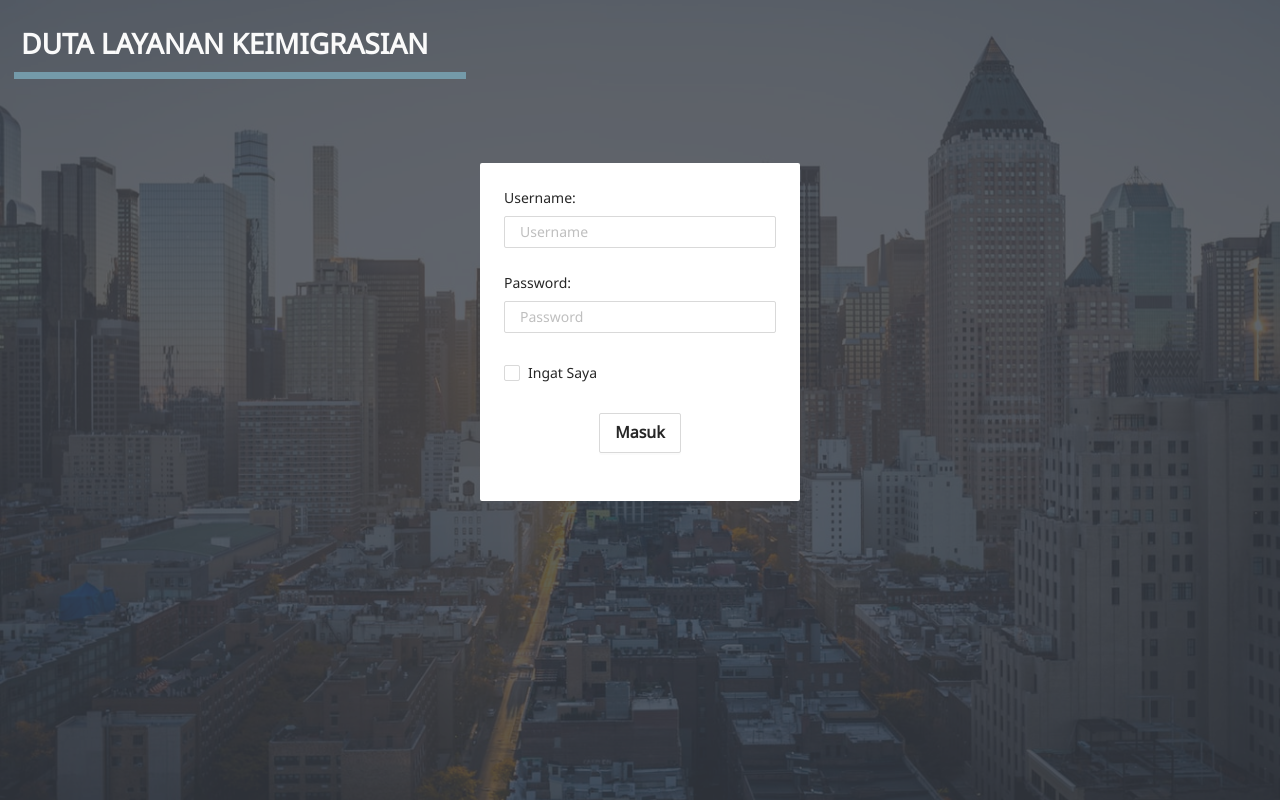
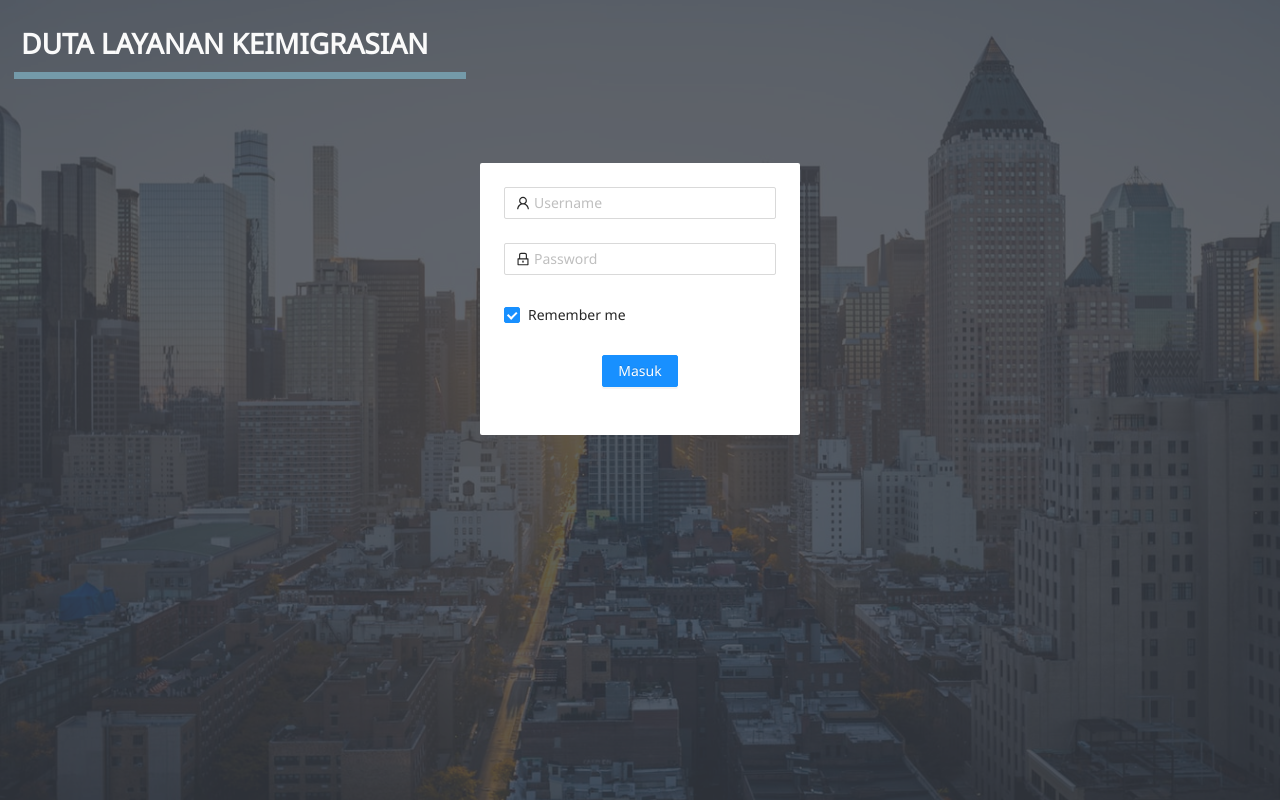
Before and after one commit to kretawiweka/immigration-lobby, a React (Create React App) app: page /login in a window 1280 px wide. Built offline with nearby package versions, Linux system fonts and the light colour scheme.

Commit message:
Add auth func and home menu route

```diff
--- a/src/App.jsx
+++ b/src/App.jsx
@@ -1,12 +1,21 @@
 import React from 'react';
-import { BrowserRouter as Router, Route } from 'react-router-dom';
+import { BrowserRouter as Router } from 'react-router-dom';
 
-import routes from './routes';
+import { privateRoutes, publicRoutes } from './routes';
+import { NotAuthRedirect, AuthRedirect } from './routes/redirect-route';
 
 const App = () => (
   <Router>
-    {routes.map((item, index) => (
-      <Route key={index} exact path={item.path} component={item.page} />
+    {publicRoutes.map((item, index) => (
+      <AuthRedirect key={index} path={item.path} component={item.page} />
+    ))}
+    {privateRoutes.map((item, index) => (
+      <NotAuthRedirect
+        key={index}
+        exact
+        path={item.path}
+        component={item.page}
+      />
     ))}
   </Router>
 );
--- a/src/components/Header/index.jsx
+++ b/src/components/Header/index.jsx
@@ -1,7 +1,9 @@
 import React from 'react';
 import PropTypes from 'prop-types';
+import { Button } from 'antd';
+import { Link } from 'react-router-dom';
 
-import { Button } from 'antd';
+import { removeAuth } from '../../utils/auth';
 
 import {
   HeaderContainer,
@@ -13,15 +15,22 @@ import {
 } from './style';
 
 const Header = () => {
+  const onLogout = () => {
+    removeAuth();
+    window.location.href = '/login';
+  };
+
   return (
     <HeaderContainer>
       <HeaderContent>
-        <h3 style={{ cursor: 'pointer' }}>
-          <strong>Duta Layanan Keimigrasian</strong>
-        </h3>
+        <Link to="/">
+          <h3 style={{ cursor: 'pointer' }}>
+            <strong>Duta Layanan Keimigrasian</strong>
+          </h3>
+        </Link>
         <HeaderAction>
           <h5>Logged in as admin</h5>
-          <Button>Logout</Button>
+          <Button onClick={onLogout}>Logout</Button>
         </HeaderAction>
       </HeaderContent>
     </HeaderContainer>
--- a/src/pages/home/index.jsx
+++ b/src/pages/home/index.jsx
@@ -1,4 +1,5 @@
 import React from 'react';
+import { Link } from 'react-router-dom';
 
 import Card from '../../components/Card';
 import Hero from '../../components/Hero';
@@ -13,26 +14,38 @@ const HomePage = () => {
       <SingleHeader title="LAYANAN KEIMIGRASIAN" />
       <Content>
         <CardContent>
+          <Link to="/informasi-layanan">
             <Card backgroundColor="#749AA9" width="240px">
               <CardTitle>Informasi Layanan</CardTitle>
             </Card>
+          </Link>
+          <Link to="/online-chat/start-room">
             <Card backgroundColor="#749AA9" width="240px">
               <CardTitle>Online Chat</CardTitle>
             </Card>
+          </Link>
+          <Link to="/status-permohonan">
             <Card backgroundColor="#749AA9" width="240px">
               <CardTitle>Status Permohonan</CardTitle>
             </Card>
+          </Link>
         </CardContent>
         <CardContent>
+          <Link to="/kelola-informasi-layanan">
             <Card backgroundColor="#749AA9" width="240px">
               <CardTitle>Kelola Informasi Layanan</CardTitle>
             </Card>
+          </Link>
+          <Link to="/informasi-layanan">
             <Card backgroundColor="#749AA9" width="240px">
-            <CardTitle>Layanan</CardTitle>
+              <CardTitle>Informasi Layanan</CardTitle>
             </Card>
+          </Link>
+          <Link to="/akun-pengguna">
             <Card backgroundColor="#749AA9" width="240px">
-            <CardTitle>Akun</CardTitle>
+              <CardTitle>Akun Pengguna</CardTitle>
             </Card>
+          </Link>
         </CardContent>
       </Content>
     </Layout>
--- a/src/pages/login/index.jsx
+++ b/src/pages/login/index.jsx
@@ -1,7 +1,9 @@
-import React from 'react';
-import { Form, Input, Button, Checkbox, Row, Card } from 'antd';
-import Icon from '@ant-design/icons';
+import React, { useState } from 'react';
+import { Form, Input, Button, Checkbox, Card, Row, Alert } from 'antd';
+import { UserOutlined, LockOutlined } from '@ant-design/icons';
+
 import HeroBackground from '../../assets/images/hero-bg.jpeg';
+import { setAuth } from '../../utils/auth';
 
 import { SingleHeader } from '../../components/Header';
 import {
@@ -12,7 +14,32 @@ import {
   LoginContainer,
 } from './style';
 
+const ACCOUNT = {
+  username: 'admin',
+  password: 'admin',
+};
+
 const Login = () => {
+  const [alertVisible, setAlertVisible] = useState(false);
+  const [alertMessage, setAlertMessage] = useState('');
+  const handleAlertClose = () => {
+    setAlertVisible(false);
+  };
+  const onFormSubmit = (values) => {
+    if (
+      values.username === ACCOUNT.username &&
+      values.password === ACCOUNT.password
+    ) {
+      setAuth({
+        username: values.username,
+      });
+      window.location.href = '/';
+    } else {
+      setAlertVisible(true);
+      setAlertMessage('Username dan Password tidak sesuai.');
+    }
+  };
+
   return (
     <>
       <LoginContainer>
@@ -20,41 +47,58 @@ const Login = () => {
         <Content>
           <CardContainer>
             <Card bordered={false}>
-              <Form className="login-form" layout="vertical">
-                <Form.Item>
-                  <h4>Username:</h4>
+              {alertVisible ? (
+                <div style={{ marginBottom: '14px' }}>
+                  <Alert
+                    message={alertMessage}
+                    type="error"
+                    closable
+                    afterClose={handleAlertClose}
+                  />
+                </div>
+              ) : null}
+              <Form
+                name="normal_login"
+                className="login-form"
+                initialValues={{ remember: true }}
+                onFinish={onFormSubmit}
+              >
+                <Form.Item
+                  name="username"
+                  rules={[
+                    { required: true, message: 'Please input your Username!' },
+                  ]}
+                >
                   <Input
-                    prefix={
-                      <Icon type="user" style={{ color: 'rgba(0,0,0,.25)' }} />
-                    }
+                    prefix={<UserOutlined className="site-form-item-icon" />}
                     placeholder="Username"
                   />
                 </Form.Item>
-                <Form.Item>
-                  <h4>Password:</h4>
+                <Form.Item
+                  name="password"
+                  rules={[
+                    { required: true, message: 'Please input your Password!' },
+                  ]}
+                >
                   <Input
-                    prefix={
-                      <Icon type="lock" style={{ color: 'rgba(0,0,0,.25)' }} />
-                    }
+                    prefix={<LockOutlined className="site-form-item-icon" />}
                     type="password"
                     placeholder="Password"
                   />
                 </Form.Item>
-                <Row>
-                  <Form.Item>
-                    <Checkbox>
-                      <span>Ingat Saya</span>
-                    </Checkbox>
+                <Form.Item>
+                  <Form.Item name="remember" valuePropName="checked" noStyle>
+                    <Checkbox>Remember me</Checkbox>
                   </Form.Item>
-                </Row>
+                </Form.Item>
                 <Row align="center">
                   <Form.Item>
                     <Button
+                      type="primary"
                       htmlType="submit"
                       className="login-form-button"
-                      size="large"
                     >
-                      <strong>Masuk</strong>
+                      Masuk
                     </Button>
                   </Form.Item>
                 </Row>
--- a/src/routes.js
+++ b/src/routes/index.js
@@ -1,36 +1,32 @@
-import Home from './pages/home';
-import Login from './pages/login';
+import Login from '../pages/login';
+import Home from '../pages/home';
 /** /informasi layanan */
-import ServiceInformation from './pages/service-information';
+import ServiceInformation from '../pages/service-information';
 /** /status-permohonan */
-import ApplicationStatus from './pages/application-status';
-import ApplicationStatusPassport from './pages/application-status/passport';
-import ApplicationStatusIzinTinggal from './pages/application-status/izintinggal';
+import ApplicationStatus from '../pages/application-status';
+import ApplicationStatusPassport from '../pages/application-status/passport';
+import ApplicationStatusIzinTinggal from '../pages/application-status/izintinggal';
 /** /akun-pengguna */
-import UserAccount from './pages/user-account';
-import UserAccountAdd from './pages/user-account/add';
+import UserAccount from '../pages/user-account';
+import UserAccountAdd from '../pages/user-account/add';
 /** /laporan */
-import Report from './pages/report';
-import FrequesntlyAsk from './pages/report/frequently-ask';
-import InformationCounter from './pages/report/information-counter';
-import OfficerPerformance from './pages/report/officer-performance';
+import Report from '../pages/report';
+import FrequesntlyAsk from '../pages/report/frequently-ask';
+import InformationCounter from '../pages/report/information-counter';
+import OfficerPerformance from '../pages/report/officer-performance';
 /** /kelola-informasi-layanan */
-import ManageServiceInformation from './pages/manage-service-information';
+import ManageServiceInformation from '../pages/manage-service-information';
 /** /online-chat */
-import ChatRoomList from './pages/online-chat/chatroomlist';
-import ChatRoom from './pages/online-chat/chatroom';
-import StartChatRoom from './pages/online-chat/startchatroom';
-import StartChatRoomAlt from './pages/online-chat/startchatroomalt';
-import ChatRoomOver from './pages/online-chat/chatroomover';
+import ChatRoomList from '../pages/online-chat/chatroomlist';
+import ChatRoom from '../pages/online-chat/chatroom';
+import StartChatRoom from '../pages/online-chat/startchatroom';
+import StartChatRoomAlt from '../pages/online-chat/startchatroomalt';
+import ChatRoomOver from '../pages/online-chat/chatroomover';
 
-const routes = [
+const privateRoutes = [
   {
     path: '/',
     page: Home,
-  },
-  {
-    path: '/login',
-    page: Login,
   },
   {
     path: '/informasi-layanan',
@@ -99,4 +95,11 @@ const routes = [
   },
 ];
 
-export default routes;
+const publicRoutes = [
+  {
+    path: '/login',
+    page: Login,
+  },
+];
+
+export { privateRoutes, publicRoutes };
--- /dev/null
+++ b/src/routes/redirect-route.js
@@ -0,0 +1,12 @@
+import { Redirect, Route } from 'react-router-dom';
+import { checkAuth } from '../utils/auth';
+
+const NotAuthRedirect = ({ ...props }) => {
+  return checkAuth() ? <Route {...props} /> : <Redirect to="/login" />;
+};
+
+const AuthRedirect = ({ ...props }) => {
+  return !checkAuth() ? <Route {...props} /> : <Redirect to="/" />;
+};
+
+export { NotAuthRedirect, AuthRedirect };
--- a/src/utils/auth.js
+++ b/src/utils/auth.js
@@ -1,5 +1,19 @@
-const setAuth = () => {};
+import { setLocalStorage, getLocalStorage } from './localStorage';
 
-const isAuth = () => {};
+const checkAuth = () => {
+  if (getLocalStorage('auth') == null) return false;
+  return true;
+};
 
-export { setAuth, isAuth };
+const setAuth = (value) => {
+  setLocalStorage('auth', value, {
+    time: 14,
+    type: 'day',
+  });
+};
+
+const removeAuth = () => {
+  localStorage.removeItem('auth');
+};
+
+export { checkAuth, setAuth, removeAuth };
--- /dev/null
+++ b/src/utils/localStorage.js
@@ -0,0 +1,45 @@
+const getTtlType = (time, ttlType) => {
+  switch (ttlType) {
+    case 'minute':
+      return time * 60;
+    case 'hour':
+      return time * 3600;
+    case 'day':
+      return time * 86400;
+    case 'week':
+      return time * 86400 * 7;
+    default:
+      return time;
+  }
+};
+
+const setLocalStorage = (key, value, ttl = { time: 0, type: null }) => {
+  const now = new Date();
+  const expiry =
+    ttl.time === 0 || ttl.type === null
+      ? null
+      : now.getTime() + getTtlType(ttl.time, ttl.type);
+  const item = {
+    value: {
+      ...value,
+    },
+    expiry,
+  };
+  localStorage.setItem(key, JSON.stringify(item));
+};
+
+const getLocalStorage = (key) => {
+  const itemStr = localStorage.getItem(key);
+  if (!itemStr) {
+    return null;
+  }
+  const item = JSON.parse(itemStr);
+  const now = new Date();
+  if (now.getTime() > item.expiry) {
+    localStorage.removeItem(key);
+    return null;
+  }
+  return item.value;
+};
+
+export { setLocalStorage, getLocalStorage };
```
Lines whose indentation alone changed are shown as unchanged.
